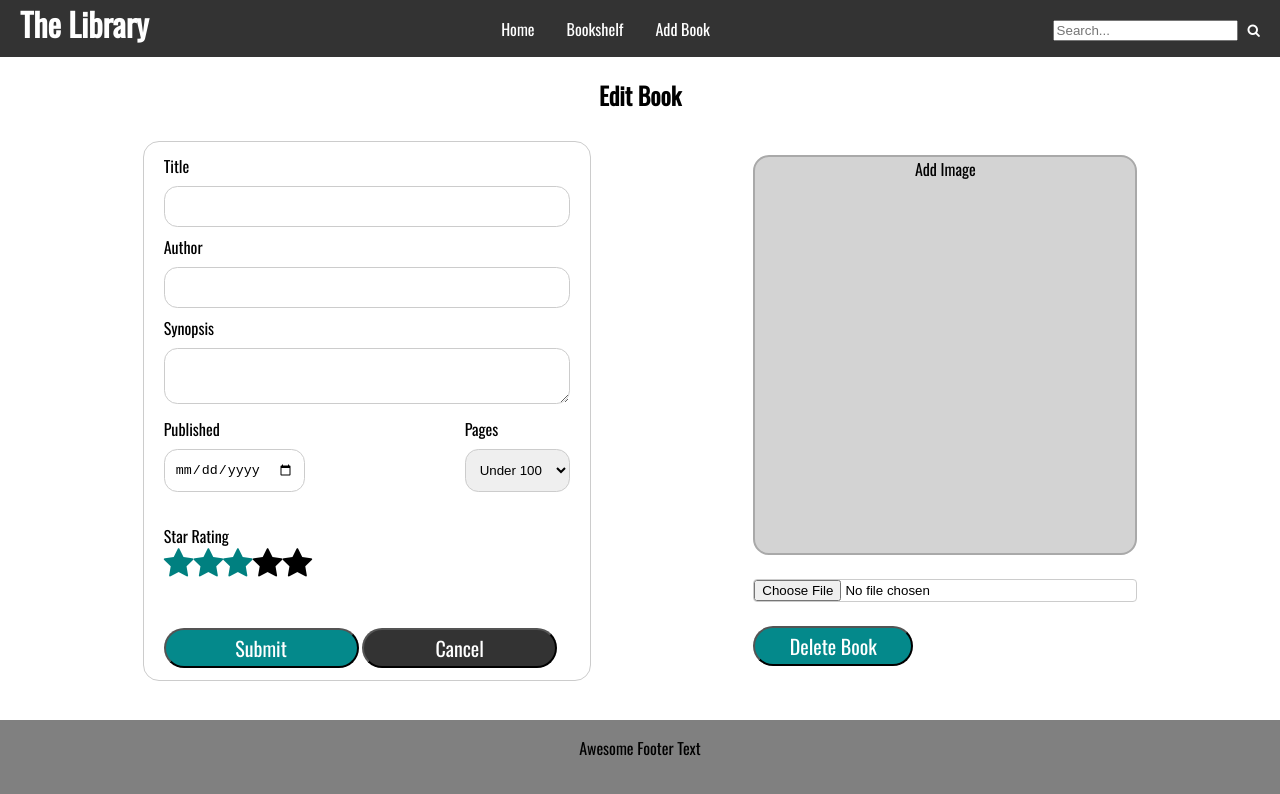
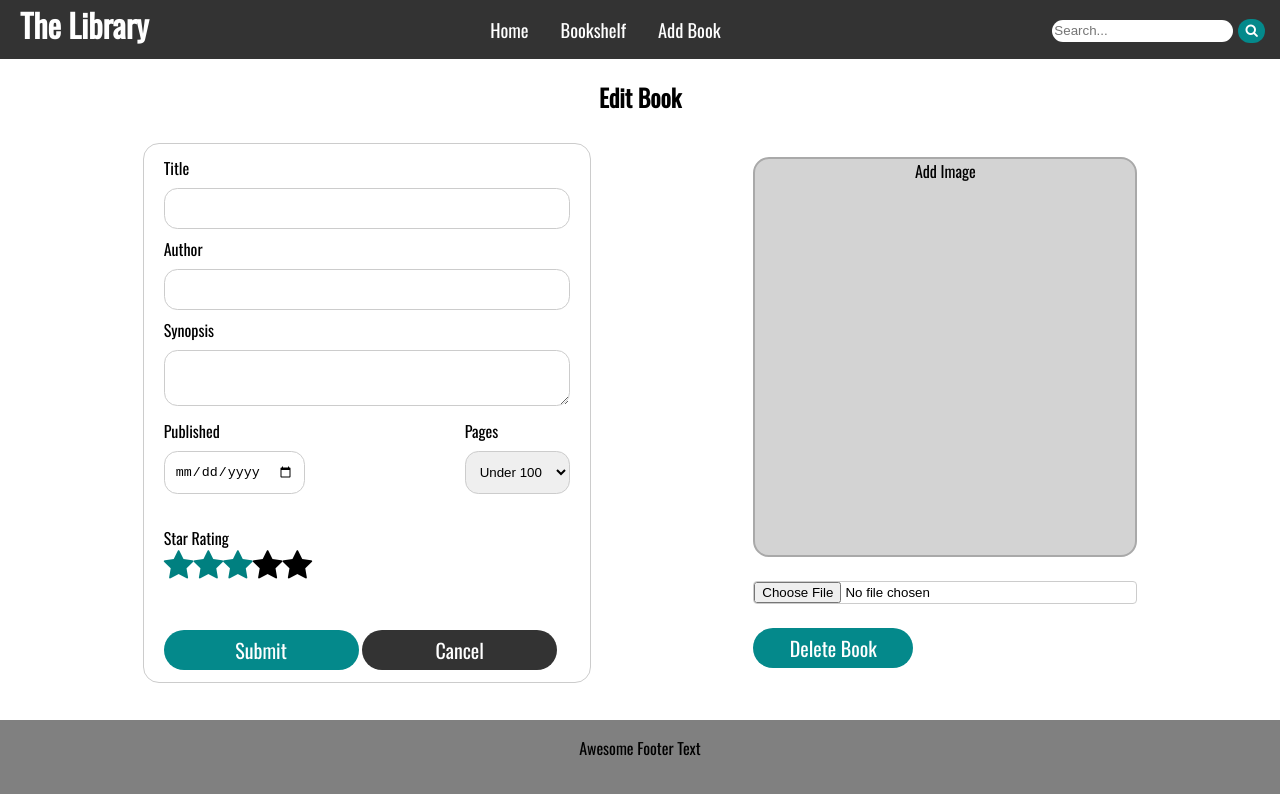
Before and after one commit to samanthagunn/libraryproject, a React (Create React App) app in the folder assets/: page /Edit in a window 1280 px wide. Shown: the top 794 px of the page. Built offline with nearby package versions, Linux system fonts and the light colour scheme; the HTML template or start-up script is replaced by a standard one; a web font is replaced by a local one.

Commit message:
Resolved Search Bar issue on mobile.

```diff
--- a/assets/src/components/Header.jsx
+++ b/assets/src/components/Header.jsx
@@ -14,8 +14,9 @@ export default function Header(){
         <h1 className="mainnav__sitetitle">The Library</h1>
 
       <NavBar />
-
+      <div className="mainnav__hiddensearch">
       <Search />
+      </div>
        </div>
     );
 };
--- a/assets/src/components/Nav/NavBar.jsx
+++ b/assets/src/components/Nav/NavBar.jsx
@@ -3,6 +3,7 @@ import { Spiral as Hamburger } from 'hamburger-react';
 import { Link, NavLink, useLocation } from 'react-router-dom';
 import Burger from './Burger';
 import NavDrop from './NavDrop';
+import Search from '../Search';
 
 
 
@@ -14,11 +15,13 @@ const Navbar = (props) => {
 
 
         <nav >
-        <ul className="myLinks" id="myLinks">
+        <ul className="mylinks" id="mylinks">
         <li><NavLink to="/">Home</NavLink></li>
         <li><NavLink to ="/Bookshelf">Bookshelf</NavLink></li>
         <li><NavLink to="/AddBook">Add Book</NavLink> </li>
+
         </ ul>
+
         <div className="icon">
         <Burger open={open} setOpen={setOpen}>
             <NavDrop />
--- a/assets/src/components/Nav/NavDrop.jsx
+++ b/assets/src/components/Nav/NavDrop.jsx
@@ -5,13 +5,15 @@ import Search from '../Search';
 const NavDrop = (props) => {
 
     return (
-        <nav className='mobileburger' >
+        <nav className='mainnav__mobileburger'>
         <ul >
         <li><NavLink to="/">Home</NavLink></li>
         <li><NavLink to ="/Bookshelf">Bookshelf</NavLink></li>
         <li><NavLink to="/AddBook">Add Book</NavLink> </li>
         </ ul>
+        <br />
         <Search />
+        <br />
     </ nav>
     )
 }
--- a/assets/src/components/Search.jsx
+++ b/assets/src/components/Search.jsx
@@ -8,7 +8,7 @@ const Search = () => {
 
 
 <div className="mainnav__search">
-    <input type="text" placeholder="Search..."></input>
+    <input className="mainnav__search--box" type="text" placeholder="Search..."></input>
     <button className="mainnav__search--button" type="submit"><i className="fa fa-search"></i></button>
 </div>
 );
--- a/assets/src/pages/AddBook.jsx
+++ b/assets/src/pages/AddBook.jsx
@@ -10,16 +10,16 @@ const AddBook = () => {
 <section className="add-book">
         <form >
             <fieldset>
-                <label for="title"> Title </label> <span><input type= "text" id="title" name="title"/></span> <br />
-                <label for="author">Author</label><span> <input type ="text" id="author" name="author" /></span><br />
-                <label for="synopsis">Synopsis</label><span> <textarea type ="comment" id="synopsis" name="synopsis"></textarea></span>
+                <label htmlFor="title"> Title </label> <span><input type= "text" id="title" name="title"/></span> <br />
+                <label htmlFor="author">Author</label><span> <input type ="text" id="author" name="author" /></span><br />
+                <label htmlFor="synopsis">Synopsis</label><span> <textarea type ="comment" id="synopsis" name="synopsis"></textarea></span>
             <div className="book-drop">
             <div className="book-drop__pubdate">
-            <label  for="published">Published</label> <span><input type ="date" id="pubdate" name="pubdate"/ ></span>
+            <label  htmlFor="published">Published</label> <span><input type ="date" id="pubdate" name="pubdate"/ ></span>
         </div>
 
         <div className="book-drop__pages">
-            <label  for="pages">Pages</label>
+            <label  htmlFor="pages">Pages</label>
             <select  name="pages">
                 <option value="under100">Under 100</option>
                 <option value="100-300">100-300</option>
@@ -44,7 +44,7 @@ const AddBook = () => {
 
         <div className="book-cover">
 
-            <label for="book-cover">Add Image</label>
+            <label htmlFor="book-cover">Add Image</label>
 
             <input type="file" id="book-cover" name="book-cover" accept="image/png, image/jpeg"/>
             </div>
--- a/assets/src/styles/components/_book-details.scss
+++ b/assets/src/styles/components/_book-details.scss
@@ -11,7 +11,7 @@
         &--rating {
             padding:  30px 0px;
         .fa-star {
-            font-size: 1em;
+            font-size: .5em;
         }
         .checked {
             color: teal;
@@ -22,7 +22,7 @@
     @include flexy (row, center, flex-start);
 
     }
-    @include mobile {
+    @include supermobile {
         @include flexy (column, center, center);
     }
 }
@@ -38,7 +38,6 @@
     }
     &__editbook {
         width: 5vw;
-        height: 3vh;
         font-size: 1em;
 
     }
--- a/assets/src/styles/components/_hamburger-button.scss
+++ b/assets/src/styles/components/_hamburger-button.scss
@@ -12,6 +12,6 @@
 .burgerOpen {
     display: none !important;
 }
-.myLinks {
+.mylinks {
     display: none;
 }
--- a/assets/src/styles/components/_navbar.scss
+++ b/assets/src/styles/components/_navbar.scss
@@ -13,24 +13,28 @@
     }
     &__search {
         text-align: center;
-        button {
+        &--box {
+            border-radius: $rndborder;
+            border: none;
+            height: 1.5em;
+        }
+        &--button {
             font-family: $oswald-font;
             align-items: center;
-            margin: 5px;
-            padding: 0px 5px;
-            background-color: transparent ;
+            margin: 0px 5px;
+            padding: 0px 5px 3px;
+            height: 1.75em;
+            width: 2em;
+            background-color: color(accent);
             color: white;
-            // border-radius: $rndborder;
-            width: auto;
+            border-radius: $rndborder;
             border: none;
     }
 }
 @include desktop {
     @include flexy(row, space-between, center);
 
-    #mobilesearch{
-        display: none;
-    }
+
     &__icon{
         display: none;
     }
@@ -49,7 +53,7 @@ li{
     color: color(ltfont);
     text-align: center;
     padding: 14px 16px;
-    font-size: 1.25vw;
+    font-size: 1.15em;
     }
     &:hover {
         color: color(dkfont);
@@ -63,11 +67,13 @@ li{
     padding: $padding10x;
 }
 }
-@include mobile {
+@include supermobile {
         position: relative;
         overflow: hidden;
         display: block;
-
+    &__hiddensearch {
+        display: none;
+    }
 
     &__sitetitle {
         font-size: 2em;
@@ -85,54 +91,29 @@ li{
             padding: $padding10x;
         }
 
-    a {
+    i {
         color: color(ltfont);
         text-decoration: none;
         font-size: 1em;
 
 
     }
+    &__mobileburger {
     ul {
         list-style: none;
         padding: $no-margin;
         margin: $no-margin;
         }
     li{
+        a{
+            text-decoration: none;
+            color: color(ltfont);
+            text-align: center;
+        }
         display: inline block;
         text-align: center;
     }
+}
     }
-@include tablet {
-    //  @include flexy (row, flex-end, center);
-        display: block;
-        overflow: hidden;
-    &__sitetitle {
-        font-size: 2em;
-        margin: $no-margin;
-        padding: $padding10x;
-        margin: $no-margin;
-    }
-    &__icon {
-        background: color(accent);
-        display: block;
-        position: absolute;
-        right: $padding10x;
-        top: $padding10x;
-        padding: $padding10x;
-    }
-    a {
-        color: color(ltfont);
-        text-decoration: none;
-        font-size: 1em;
-    }
-    ul {
-        list-style: none;
-        padding: 0;
-        margin: 0;
-        }
-    li{
-        display: inline block;
-        text-align: center;
-    }
-    }
+
 }
--- a/assets/src/styles/index.scss
+++ b/assets/src/styles/index.scss
@@ -33,6 +33,7 @@ main {
         background-color: color(accent);
         color: white;
         border-radius: $rndborder;
+        border: none;
         #delete {
             width: 2vw;
         }
```
